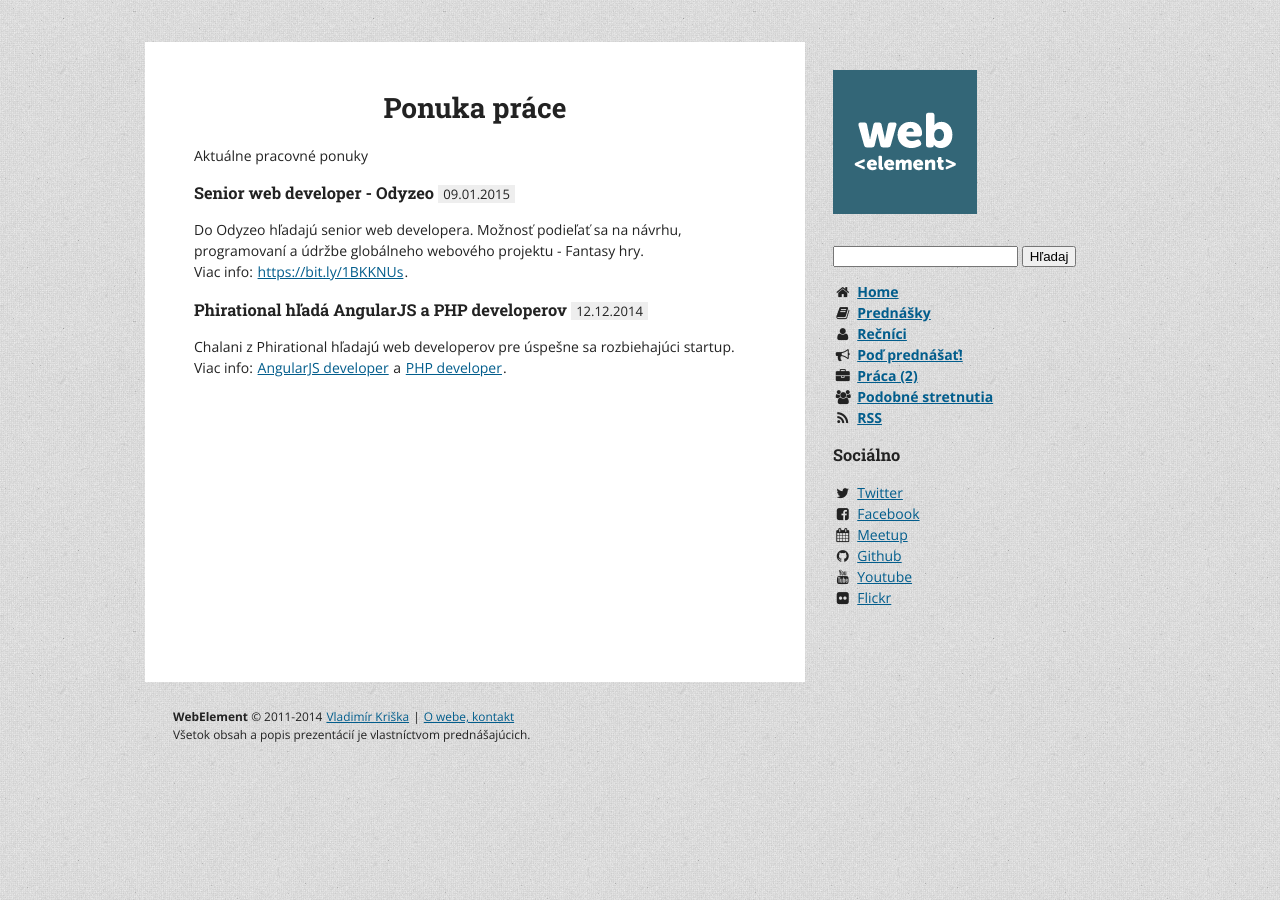
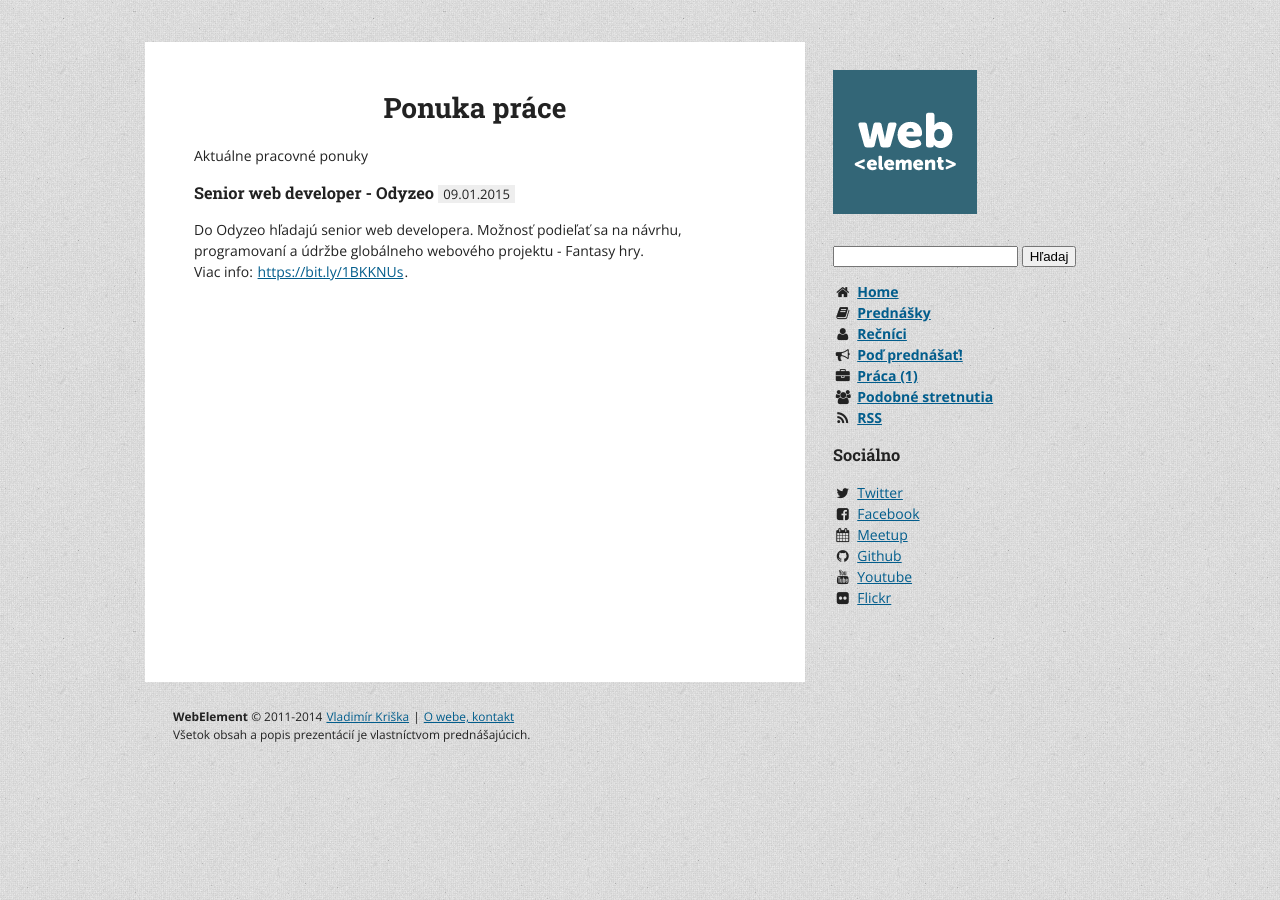
Before and after one commit to ujovlado/webelement-sk, a Jekyll site: the page built from praca.md, in a window 1280 px wide. Built offline with Jekyll 4.4.1, drawn with Linux system fonts in a browser that asks for light colours.

Commit message:
Removed job post

```diff
--- a/_data/jobs.yml
+++ b/_data/jobs.yml
@@ -3,9 +3,3 @@
   description: 'Do Odyzeo hľadajú senior web developera. Možnosť podieľať sa na návrhu, programovaní a údržbe globálneho
   webového projektu - Fantasy hry.<br>
   Viac info: <a href="https://bit.ly/1BKKNUs">https://bit.ly/1BKKNUs</a>.'
-
-- title: Phirational hľadá AngularJS a PHP developerov
-  date: 2014-12-12
-  description: 'Chalani z Phirational hľadajú web developerov pre úspešne sa rozbiehajúci startup.<br>
-  Viac info: <a href="http://phi.sk/angular">AngularJS developer</a>
-  a <a href="http://phi.sk/jobs/tech-jobs/php-developer">PHP developer</a>.'
```
